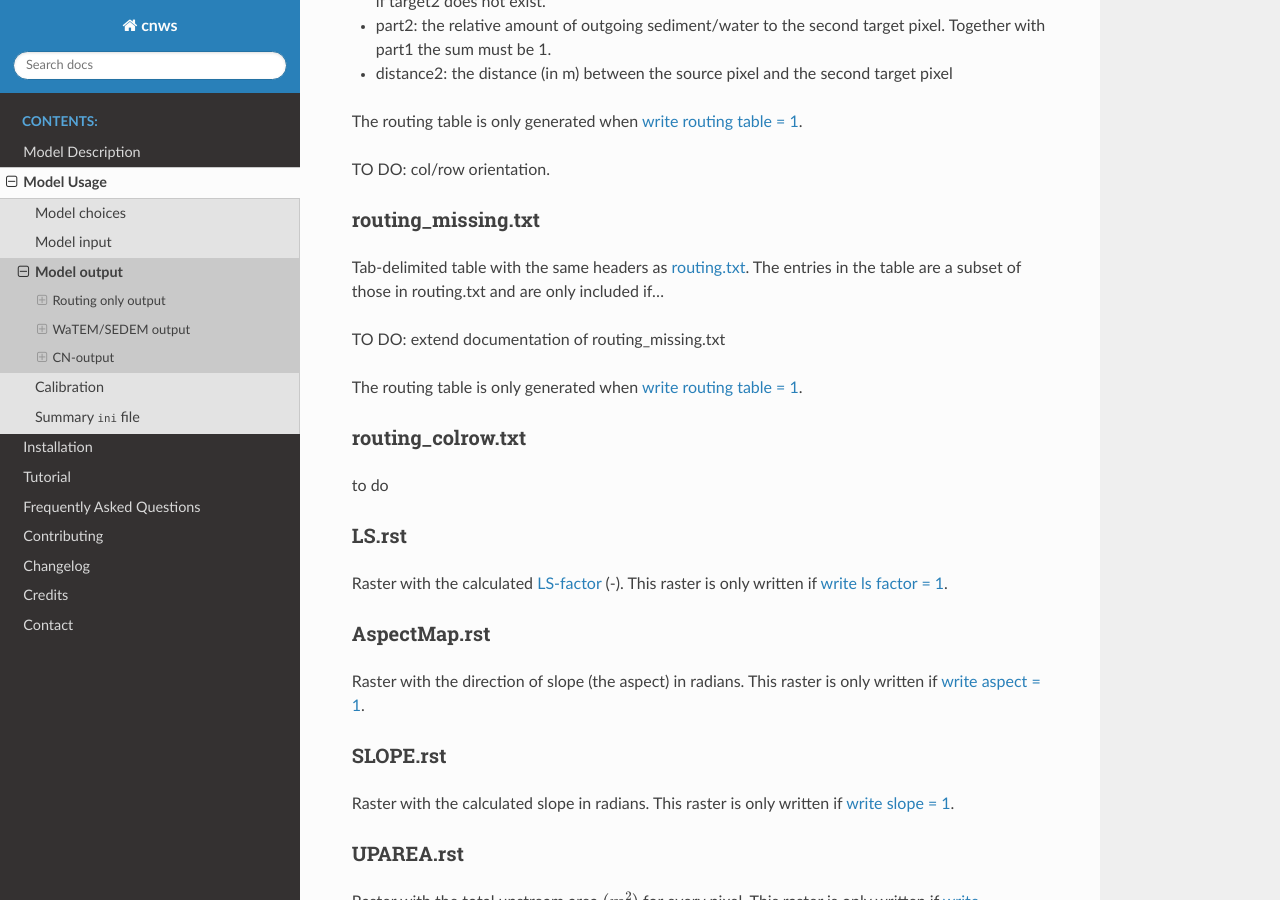
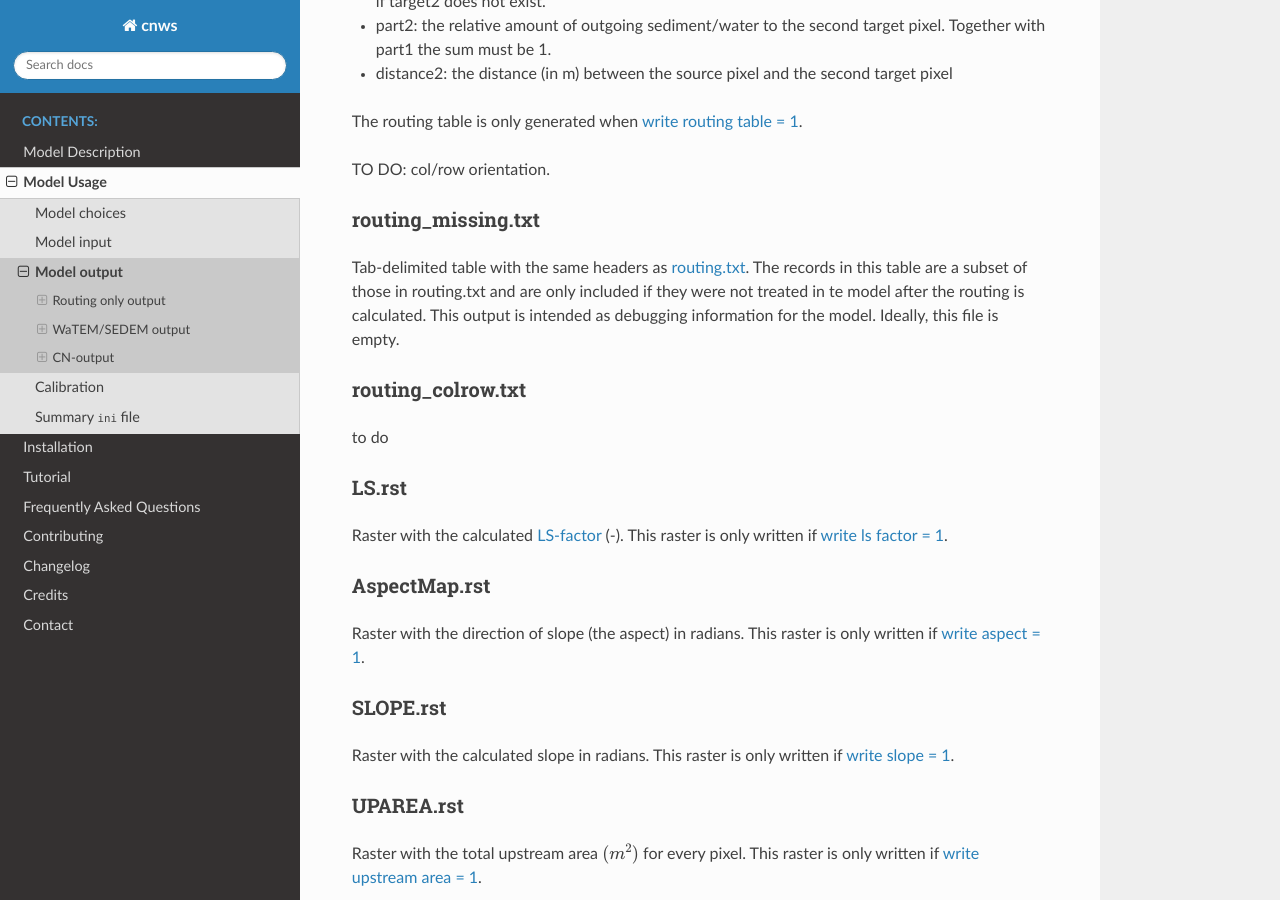
Before and after one commit to watem-sedem/watem-sedem, a Sphinx documentation site: the page built from docs/output.rst, in a window 1280 px wide and 900 px high, scrolled down 708 px. Built offline with Sphinx 7.4.7 and the Read the Docs theme 2.0.0, drawn with Linux system fonts in a browser that asks for light colours.

Commit message:
Extend docs on routing_missing.txt

```diff
--- a/docs/output.rst
+++ b/docs/output.rst
@@ -54,13 +54,10 @@ routing_missing.txt
 *******************
 
 Tab-delimited table with the same headers as :ref:`routing.txt <routingtxt>`.
-The entries in the table are a subset of those in routing.txt and are only
-included if...
-
-TO DO: extend documentation of routing_missing.txt
-
-The routing table is only generated when
-:ref:`write routing table = 1 <writerouting>`.
+The records in this table are a subset of those in routing.txt and are only
+included if they were not treated in te model after the routing is calculated.
+This output is intended as debugging information for the model. Ideally, this
+file is empty.
 
 .. _routingcolrow:
 
```
